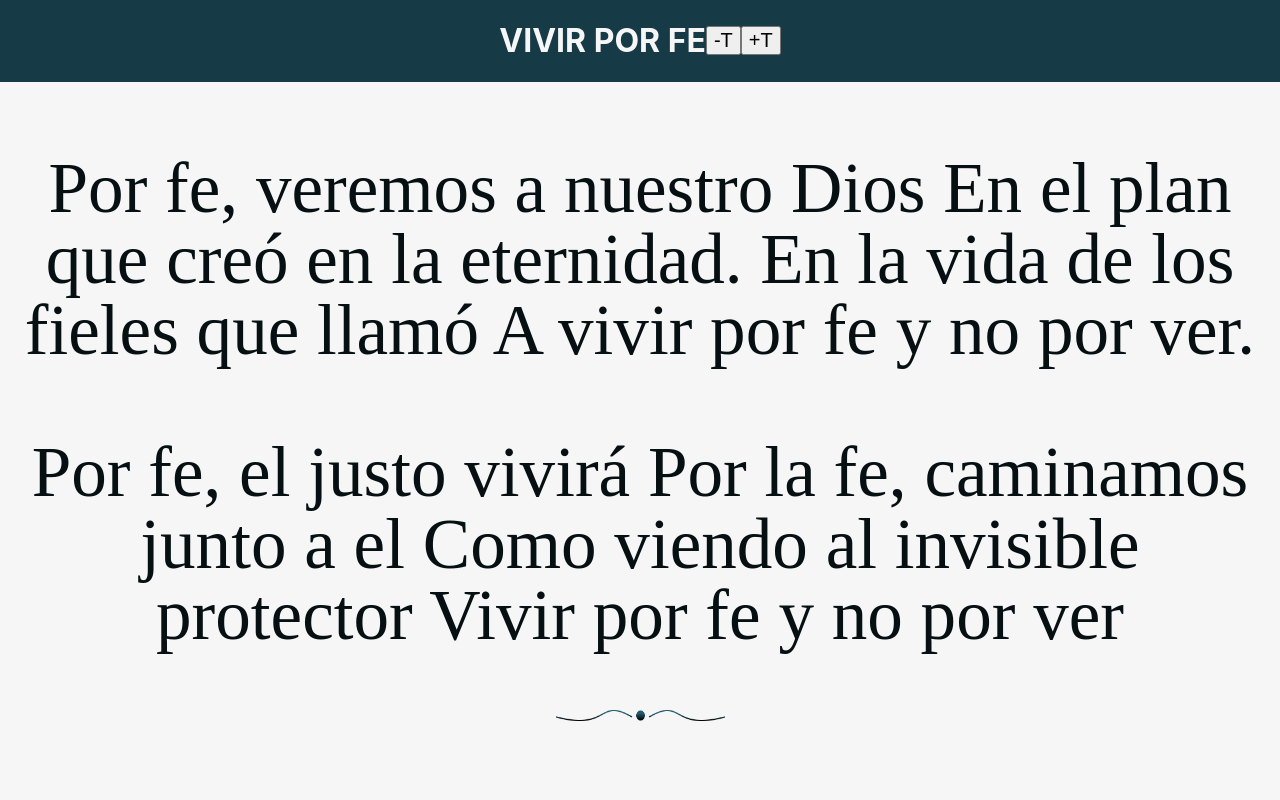
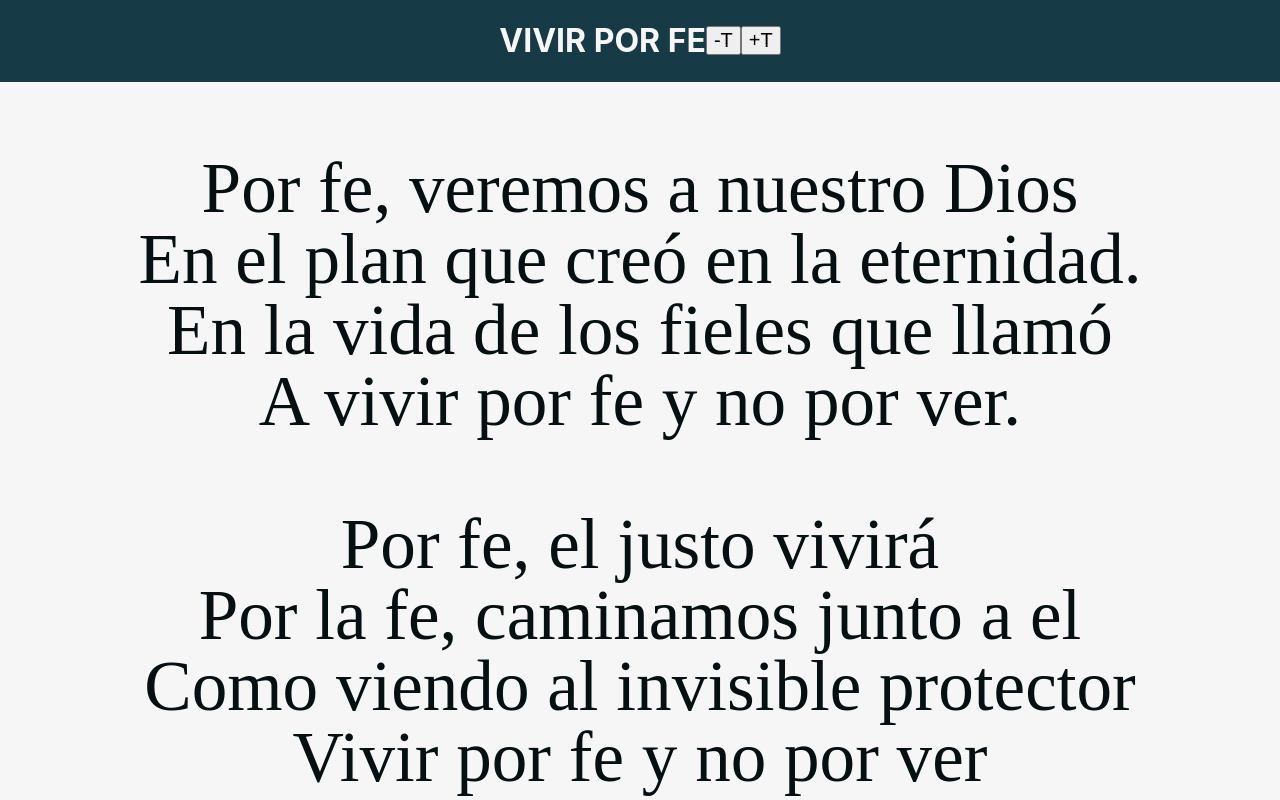
Before and after one commit to jasbel/react-himno-web, a React (Vite) app: page /himno in a window 1280 px wide. Both pictures are taken after a click on the button 640 px from the left and 317 px from the top of the page. Shown: the top 800 px of the page. Built offline with nearby package versions, Linux system fonts and the light colour scheme.

Commit message:
fix: himno breaking line

```diff
--- a/src/components/himno/ItemHimnoLetter.tsx
+++ b/src/components/himno/ItemHimnoLetter.tsx
@@ -1,7 +1,7 @@
 import React from "react";
 import Colors from "../../res/colors";
 import { widthScreen } from "../../res/responsive";
-import iconChoir from  "../../assets/images/verse.png";
+import iconChoir from "../../assets/images/verse.png";
 
 interface ILetter {
   choir: string;
@@ -16,8 +16,6 @@ interface Props {
 
 const ItemHimnoLetter = ({ item, isFinalVerse, customFontSize }: Props) => {
 
-  console.log({item})
-
   return (
     <div>
       <p
@@ -27,7 +25,7 @@ const ItemHimnoLetter = ({ item, isFinalVerse, customFontSize }: Props) => {
           lineHeight: 1,
         }}
       >
-        {`${item.paragraph}`} {"\n"}
+        <span style={{ whiteSpace: "pre" }}>{item.paragraph}</span>
       </p>
       {item.choir !== "" && (
         <>
@@ -41,7 +39,7 @@ const ItemHimnoLetter = ({ item, isFinalVerse, customFontSize }: Props) => {
               lineHeight: 1,
             }}
           >
-            {item.choir} {"\n"}
+            <span style={{ whiteSpace: "pre" }}>{item.choir}</span>
           </p>
         </>
       )}
```
